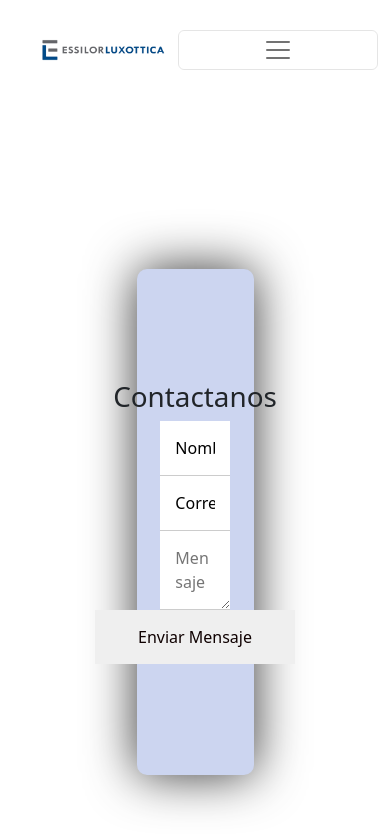
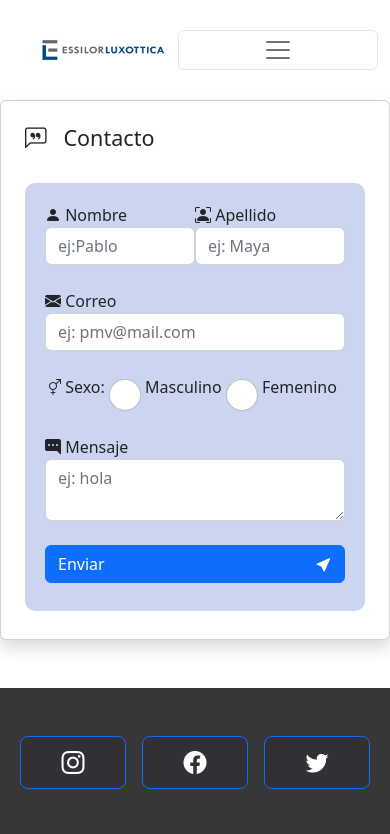
Before and after one commit to PabloMaya98/PreEntrega3_MayaVargas, a plain HTML site: page Html/Contacto.html in a window 390 px wide. Shown: the top 834 px of the page. Drawn offline with nearby package versions, Linux system fonts and the light colour scheme.

Commit message:
diseño responsive

```diff
--- a/Css/style.css
+++ b/Css/style.css
@@ -53,12 +53,9 @@
     display: flex;
     flex-flow: column;
     background-color: #ccd5f0;
-    width: 30%;
     height: 60%;
     padding: 20px;
     justify-content: center;
-    align-items: center;
-    box-shadow: rgba(0,0,0,0.8) 0px 0px 50px;
     border-radius: 10px;
 
 }
--- a/Html/Contacto.html
+++ b/Html/Contacto.html
@@ -45,16 +45,55 @@
       </nav>
 
     <!-- creando formulario -->
-    <div class="formulario">
-        <form>
-          <h1>Contactanos</h1>
+      <section class="d-flex justify-content-center align-items-center">
+        <div class="card shadow col-xs-12 col-sm-6 col-md-6 col-lg-4   p-4">
+            <div class="mb-4 d-flex justify-content-start align-items-center">
 
-          <input type="text" value="Nombre" placeholder="Nombre" class="size" />
-          <input type="text" value="Correo" placeholder="Correo" class="size" />
-          <textarea name="Mensaje" placeholder="Mensaje" class="size"></textarea>
-          <button>Enviar Mensaje</button>
-        </form>
-      </div>
+                <h4>  <i class="bi bi-chat-left-quote"></i> &nbsp; Contacto</h4>
+            </div>
+            <div class="mb-1">
+                <form id = "contacto" >
+                    <div class="mb-4 d-flex justify-content-between">
+                        <div>
+                            <label for="nombre"> <i class="bi bi-person-fill"></i> Nombre</label>
+                            <input type="text" class="form-control" name="nombre" id="nombre" placeholder= "ej:Pablo" required>
+                            <div class="nombre text-danger "></div>
+                        </div>
+                        <div >
+                            <label for="apellido"> <i class="bi bi-person-bounding-box"></i> Apellido</label>
+                            <input type="text" class="form-control" name="apellido" id="apellido" placeholder= "ej: Maya" required>
+                            <div class="apellido text-danger"></div>
+                        </div>
+                    </div>
+                    <div class="mb-4">
+                        <label for="correo"><i class="bi bi-envelope-fill"></i> Correo</label>
+                        <input type="email" class="form-control" name="correo" id="correo" placeholder= "ej: pmv@mail.com" required>
+                        <div class="correo text-danger"></div>
+
+                    </div>
+                    <div class="mb-4">
+                        <label for="sexo"><i class="bi bi-gender-ambiguous"></i> Sexo: </label>
+                        <input type="radio" class="form-check-input"  name="sexo"  value="masculino" > Masculino
+                        <input type="radio" class="form-check-input" name="sexo"  value="femenino" > Femenino
+                        <div class="sexo text-danger"></div>
+                    </div>
+                    <div class="mb-4">
+                        <label for="mensaje"> <i class="bi bi-chat-right-dots-fill" required></i> Mensaje</label>
+                        <textarea name="mensaje" id="mensaje" class="form-control" placeholder="ej: hola"></textarea>
+                        <div class="mensaje text-danger"></div>
+                    </div>
+
+                    <div class="mb-2">
+                        <button id ="botton" class="col-12 btn btn-primary d-flex justify-content-between ">
+                            <span>Enviar </span><i id="icono" class="bi bi-cursor-fill "></i>
+                        </button>
+                    </div>
+
+                </form>
+            </div>
+        </div>
+    </section>
+    <script src="index.js"></script>
       <!-- creando el footer -->
 <div class="my-5">
     <footer class="text-center text-lg-start" style="background-color: #383737;">
```
Also changed, not shown: Html/Proyectos.html (+4 -0 lines).
